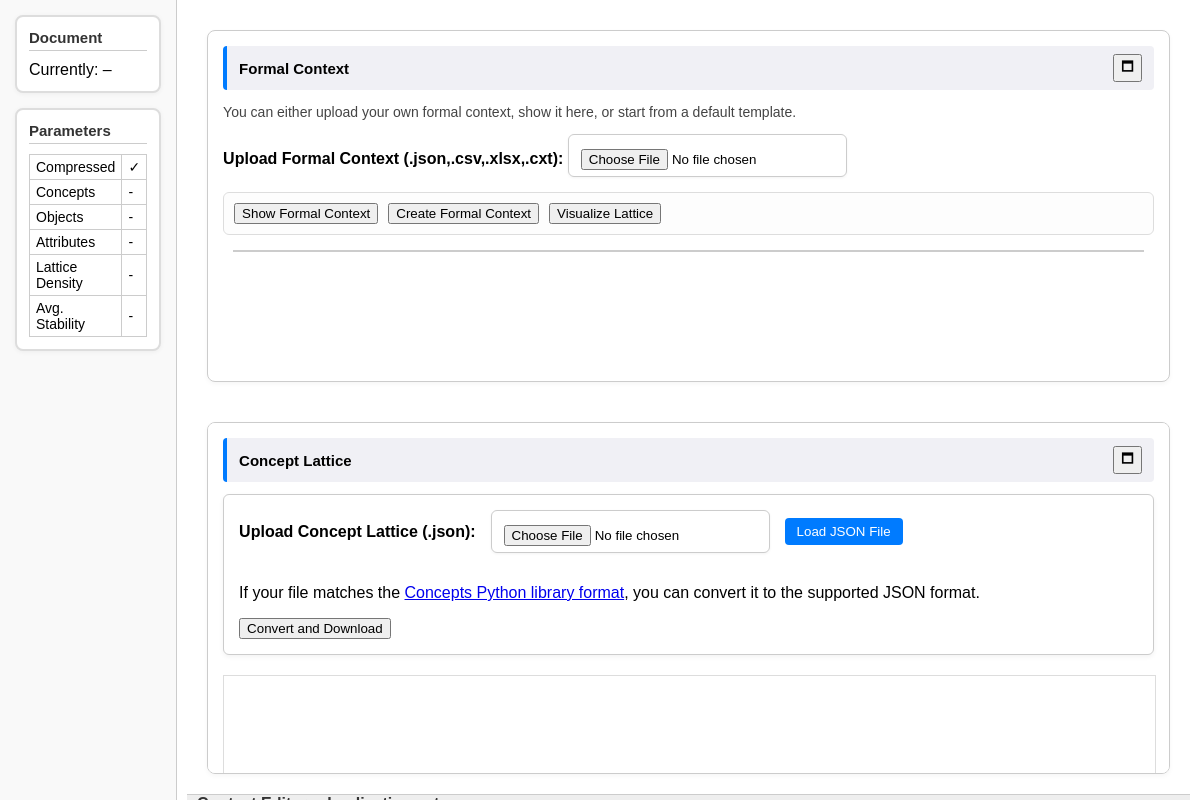
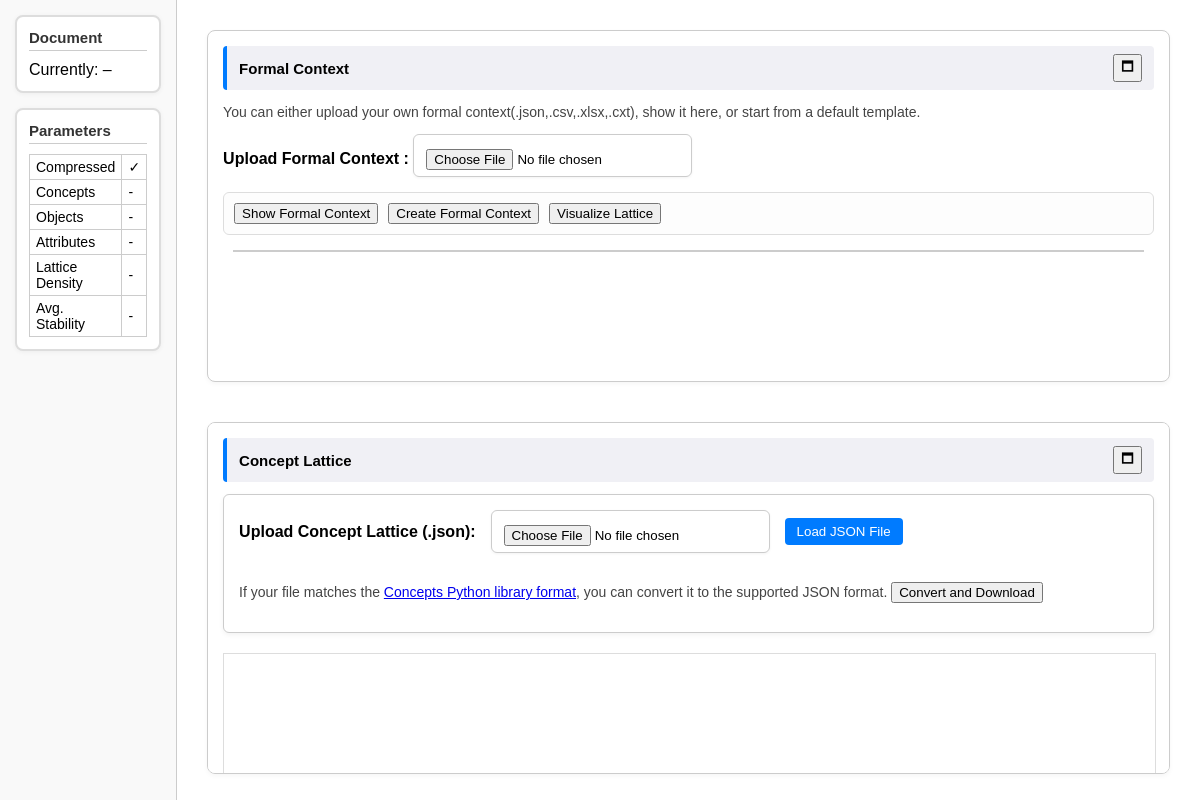
Before and after one commit to fabiolahodo/Concept-Lattice-Visualization-Tool, an Electron app: page src/views/explorer.html in a window 1200 px wide. Drawn offline with nearby package versions, Linux system fonts and the light colour scheme.

Commit message:
Update explorer.html

```diff
--- a/src/views/explorer.html
+++ b/src/views/explorer.html
@@ -72,12 +72,12 @@
     <div>
 
       <p class="description">
-  You can either upload your own formal context, show it here, or start from a default template.
+  You can either upload your own formal context(.json,.csv,.xlsx,.cxt), show it here, or start from a default template.
       </p>
 
    <!-- File Upload -->
    <div style="margin-top:10px;">
-   <label for="upload-json"><strong>Upload Formal Context (.json,.csv,.xlsx,.cxt):</strong></label>
+   <label for="upload-json"><strong>Upload Formal Context :</strong></label>
    <div id="file-input-wrapper">
    <input type="file" id="upload-json" accept=".json,.csv,.xlsx,.cxt">
    </div>
@@ -163,12 +163,13 @@
     </div>
 
     <div>
-      <p>
+      <p class="description">
         If your file matches the
         <a href="https://pypi.org/project/concepts/" target="_blank">Concepts Python library format</a>,
         you can convert it to the supported JSON format.
+
+      <button id="convert-download" class="primary-btn">Convert and Download</button>
       </p>
-      <button id="convert-download" class="primary-btn">Convert and Download</button>
     </div>
 
   </div>
@@ -227,17 +228,21 @@
       <div class="control-section" id="node-info-panel">
       <span><strong>Selected Node Info</strong></span>
       <div class="panel-content" id="selected-node-info">
+        <p class="description">
         Click a concept in the lattice to view its extent, intent, and other details here.
+        </p>
       </div>
     </div>
 
 </div><!-- end #lattice-area -->
 
 <!-- === Bottom Tabs === -->
+ <!--
   <div id="tabs">
     <div class="tab">Context Editor</div>
     <div class="tab">Implication sets</div>
   </div>
+  -->
 </div> <!-- end #main -->
 
 <!-- === Implication Confirmation Modal ===
```
